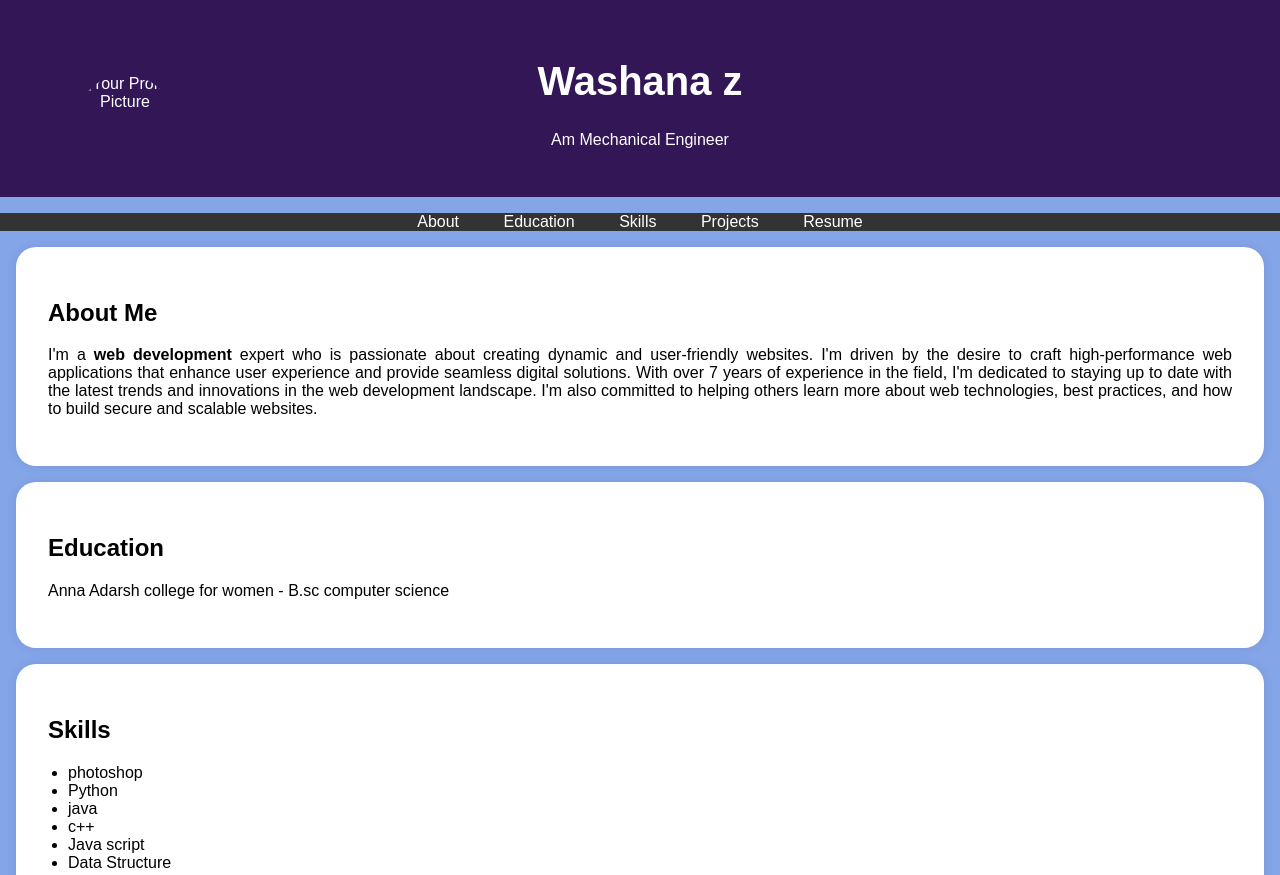
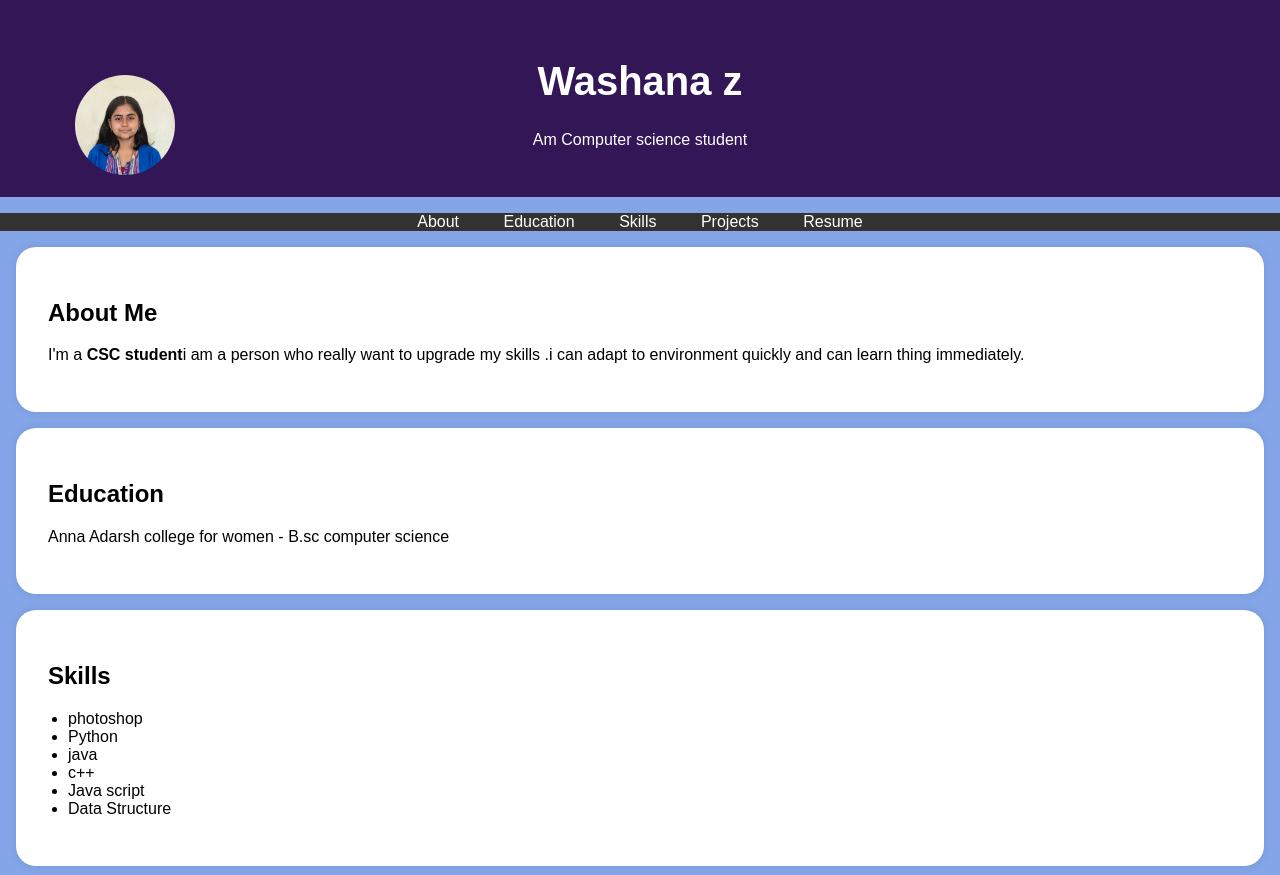
Before and after one commit to washana30/digital-portfolio, a plain HTML site: page index.html in a window 1280 px wide. Shown: the top 875 px of the page. Drawn offline with Linux system fonts and the light colour scheme.

Commit message:
Update index.html

```diff
--- a/index.html
+++ b/index.html
@@ -95,9 +95,9 @@
     <header>
         <div class="header-content">
             <!-- Add your profile picture here -->
-            <img src="wash.jpeg" alt="Your Profile Picture" class="profile-picture">
+            <img src="wash.jpg" alt="Your Profile Picture" class="profile-picture">
             <h1>Washana z</h1>
-            <p>Am Mechanical Engineer</p>
+            <p>Am Computer science student</p>
         </div>
     </header>
 
@@ -115,13 +115,8 @@
     <section id="about">
         <div class="section-content">
             <h2>About Me</h2>
-            <p>I'm a <b>web development</b> expert who is passionate about creating dynamic and user-friendly websites.
-                I'm driven by the desire to craft high-performance web applications that enhance user experience and provide
-                 seamless digital solutions. With over 7 years of experience in the field, I'm dedicated to staying up to date
-                 with the latest trends and innovations in the
-                 web development landscape. I'm also committed to helping others learn more about web technologies,
-                 best practices, and how to build secure and scalable websites.</p>
-
+            <p>I'm a <b>CSC student</b>i am a person who really want to upgrade my skills .i can
+            adapt to environment quickly and can learn thing immediately.</p>
         </div>
     </section>
 
```
